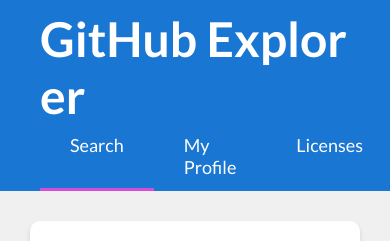
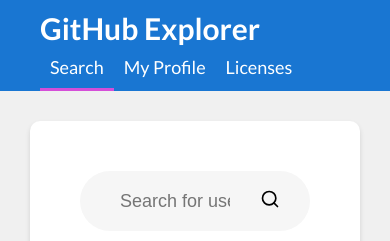
Before and after one commit to kaiquesacchi/Github-Explorer, a Next.js app: page / in a window 390 px wide. Shown: the top 241 px of the page. Built offline with nearby package versions, Linux system fonts and the light colour scheme; no server answers.

Commit message:
Fixed Appbar sizing.

```diff
--- a/src/components/PageLayout/styles.ts
+++ b/src/components/PageLayout/styles.ts
@@ -9,22 +9,31 @@
 `
 
 export const AppBar = styled.div`
+  z-index: 99;
   width: 100%;
   background-color: ${p => p.theme.pallete.primary.main};
   color: ${p => p.theme.pallete.primary.contrast};
   position: sticky;
   top: 0;
   padding: 10px 40px 0;
+  @media screen and (max-width: ${p => p.theme.breakpoints.sm}) {
+    padding: 10px 10px 0;
+  }
 
   h1 {
     font-size: 48px;
+    @media screen and (max-width: ${p => p.theme.breakpoints.md}) {
+      font-size: 30px;
+    }
   }
-  z-index: 99;
 `
 
 export const Tabs = styled.div`
   display: flex;
   flex-direction: row;
+  @media screen and (max-width: ${p => p.theme.breakpoints.sm}) {
+    justify-content: space-between;
+  }
 `
 
 interface iTab {
@@ -39,6 +48,9 @@
   color: inherit;
   font-size: 18px;
   cursor: pointer;
+  @media screen and (max-width: ${p => p.theme.breakpoints.md}) {
+    padding: 10px;
+  }
 `
 export const Content = styled.div`
   display: flex;
--- a/src/styles/themes/light.ts
+++ b/src/styles/themes/light.ts
@@ -21,6 +21,10 @@
       contrast: '#000000',
     },
   },
+  breakpoints: {
+    md: '600px',
+    sm: '350px',
+  },
 }
 
 export default light
```
